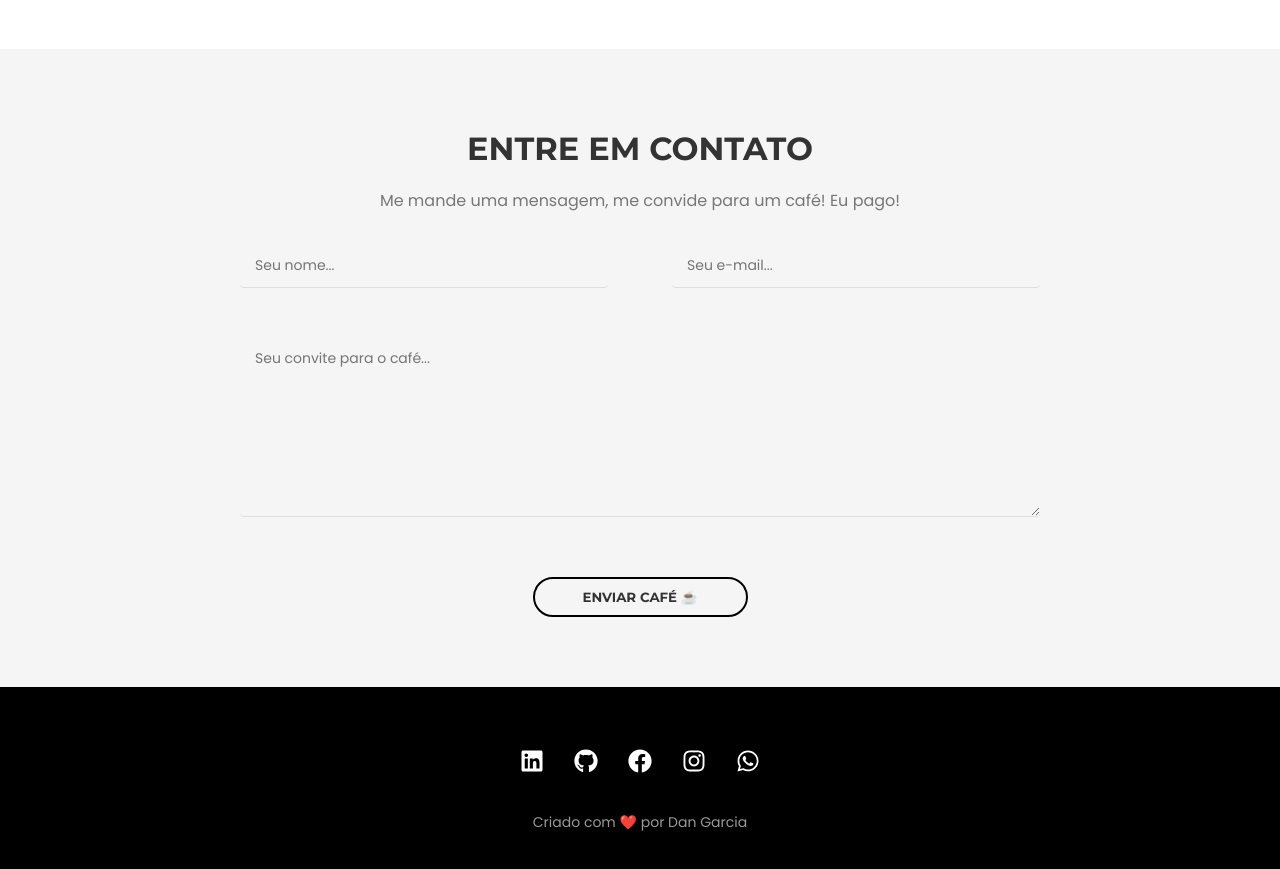
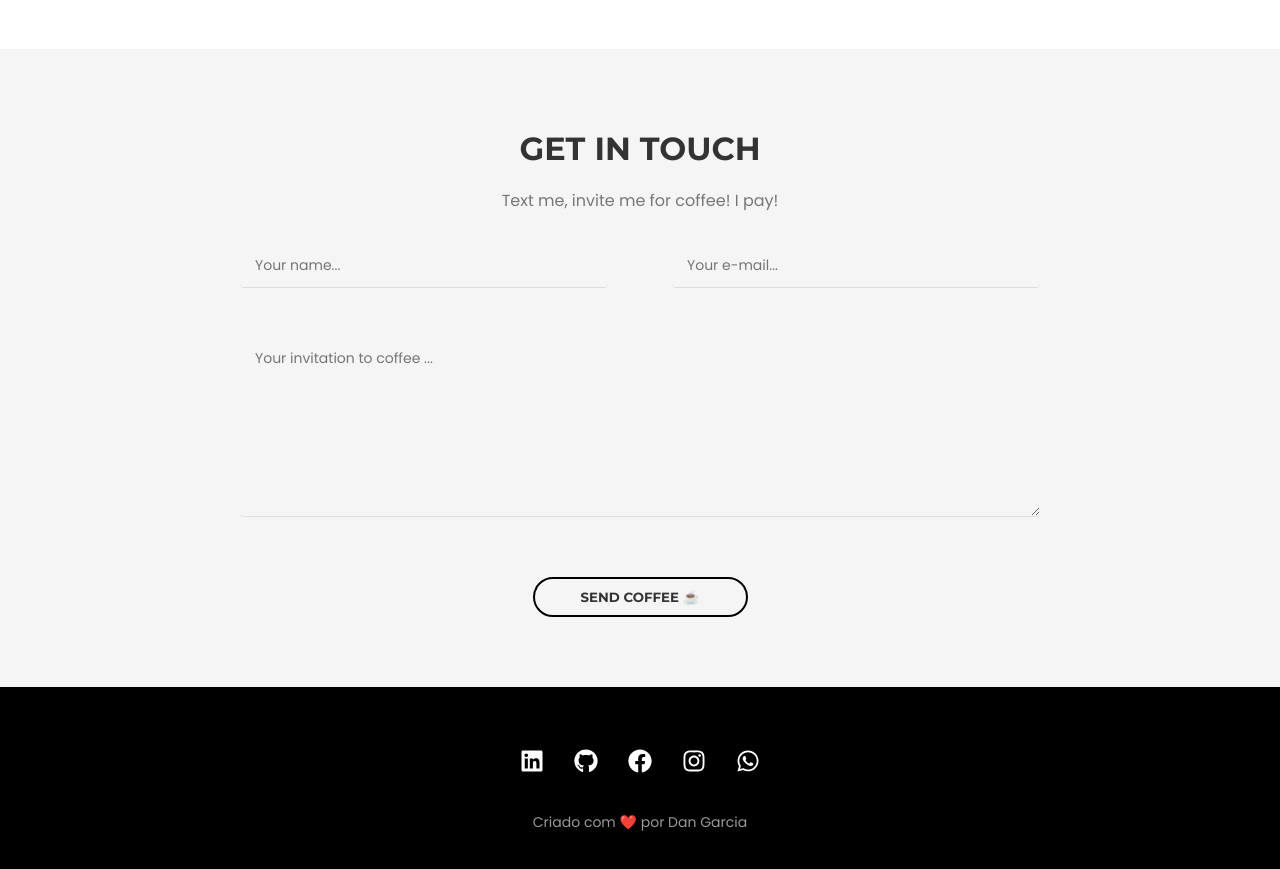
Before and after one commit to profdangarcia/my-portfolio, a Next.js app: page / in a window 1280 px wide. Shown: the part 2480-3349 px from the top of the page. Built offline with nearby package versions, Linux system fonts and the light colour scheme; a web font is replaced by a local one.

Commit message:
refactor(contact): applying multi language

```diff
--- a/src/components/Contact/ContactForm/index.tsx
+++ b/src/components/Contact/ContactForm/index.tsx
@@ -12,22 +12,26 @@ import {
   SubmitButton
 } from './styles'
 import Loader from '../../Loader'
-
-const yupSchema = Yup.object({
-  name: Yup.string().required('Vou precisar do seu nome.'),
-  email: Yup.string()
-    .email('E-mail inválido!')
-    .required('Preciso do seu e-mail para responder.'),
-  message: Yup.string().required('Diga algo no e-mail.')
-})
-
+import { FormProps } from '../form'
 interface FormData {
   name: string
   email: string
   message: string
 }
 
-const ContactForm: React.FC = () => {
+type Props = {
+  data: FormProps
+}
+
+const ContactForm: React.FC<Props> = ({ data }) => {
+  const yupSchema = Yup.object({
+    name: Yup.string().required(data.name.error),
+    email: Yup.string()
+      .email(data.email.errorInvalid)
+      .required(data.email.error),
+    message: Yup.string().required(data.message.error)
+  })
+
   const resolver = useYupValidationResolver(yupSchema)
   const { handleSubmit, register, errors, reset } = useForm<FormData>({
     resolver,
@@ -50,10 +54,10 @@ const ContactForm: React.FC = () => {
 
   const buttonContent = () => {
     const availableOptions = {
-      form: 'ENVIAR CAFÉ ☕',
+      form: data.default,
       loading: <Loader />,
-      error: 'Algo deu errado 😔',
-      success: 'CAFÉ ENVIADO ☕'
+      error: data.error,
+      success: data.success
     }
 
     return availableOptions[formStatus]
@@ -67,7 +71,7 @@ const ContactForm: React.FC = () => {
           type="text"
           name="name"
           className="form-field"
-          placeholder="Seu nome..."
+          placeholder={data.name.placeholder}
           ref={register}
           hasError={!!errors?.name}
           disabled={formStatus === 'loading'}
@@ -80,7 +84,7 @@ const ContactForm: React.FC = () => {
           type="text"
           name="email"
           className="form-field"
-          placeholder="Seu e-mail..."
+          placeholder={data.email.placeholder}
           ref={register}
           hasError={!!errors?.email}
           disabled={formStatus === 'loading'}
@@ -96,7 +100,7 @@ const ContactForm: React.FC = () => {
           name="message"
           rows={8}
           className="form-field"
-          placeholder="Seu convite para o café..."
+          placeholder={data.message.placeholder}
           ref={register}
           hasError={!!errors?.message}
           disabled={formStatus === 'loading'}
--- a/src/components/Contact/index.tsx
+++ b/src/components/Contact/index.tsx
@@ -3,17 +3,24 @@ import React from 'react'
 import SectionTitle from '../utils/SectionTitle'
 import Wrapper from '../utils/Wrapper'
 import ContactForm from './ContactForm'
+import { FormProps } from './form'
 import { Container } from './styles'
+interface ComponentData {
+  title: string
+  description: string
+  form: FormProps
+}
 
-const Contact: React.FC = () => {
+type Props = {
+  data: ComponentData
+}
+
+const Contact: React.FC<Props> = ({ data }) => {
   return (
     <Container id="contact">
       <Wrapper>
-        <SectionTitle
-          title="ENTRE EM CONTATO"
-          description="Me mande uma mensagem, me convide para um café! Eu pago!"
-        />
-        <ContactForm />
+        <SectionTitle title={data.title} description={data.description} />
+        <ContactForm data={data.form} />
       </Wrapper>
     </Container>
   )
--- a/src/pageData/home.ts
+++ b/src/pageData/home.ts
@@ -102,6 +102,28 @@ export default {
           websiteUrl: 'https://front-challenge-03.vercel.app/'
         }
       ]
+    },
+    contact: {
+      title: 'ENTRE EM CONTATO',
+      description: 'Me mande uma mensagem, me convide para um café! Eu pago!',
+      form: {
+        error: 'Algo deu errado 😔',
+        success: 'CAFÉ ENVIADO ☕',
+        default: 'ENVIAR CAFÉ ☕',
+        name: {
+          placeholder: 'Seu nome...',
+          error: 'Vou precisar do seu nome.'
+        },
+        email: {
+          placeholder: 'Seu e-mail...',
+          error: 'Preciso do seu e-mail para responder.',
+          errorInvalid: 'E-mail inválido!'
+        },
+        message: {
+          placeholder: 'Seu convite para o café...',
+          error: 'Diga algo no e-mail.'
+        }
+      }
     }
   },
   en: {
@@ -202,6 +224,28 @@ export default {
           websiteUrl: 'https://front-challenge-03.vercel.app/'
         }
       ]
+    },
+    contact: {
+      title: 'GET IN TOUCH',
+      description: 'Text me, invite me for coffee! I pay!',
+      form: {
+        error: 'Error occurred 😔',
+        success: 'COFFEE SENT ☕',
+        default: 'SEND COFFEE ☕',
+        name: {
+          placeholder: 'Your name...',
+          error: 'I will need your name.'
+        },
+        email: {
+          placeholder: 'Your e-mail...',
+          error: 'I need your email to reply.',
+          errorInvalid: 'Invalid e-mail!'
+        },
+        message: {
+          placeholder: 'Your invitation to coffee ...',
+          error: 'Say something in the email.'
+        }
+      }
     }
   }
 }
--- a/src/pages/index.tsx
+++ b/src/pages/index.tsx
@@ -32,7 +32,7 @@ const Home: React.FC<PageProps> = ({ language }) => {
       <About data={data.about} />
       <TechSection data={data.techs} />
       <PortfolioSection data={data.portfolio} />
-      <Contact />
+      <Contact data={data.contact} />
       <Footer />
     </>
   )
```
Also changed, not shown: src/components/Contact/form.d.ts (added, +18 -0 lines).
